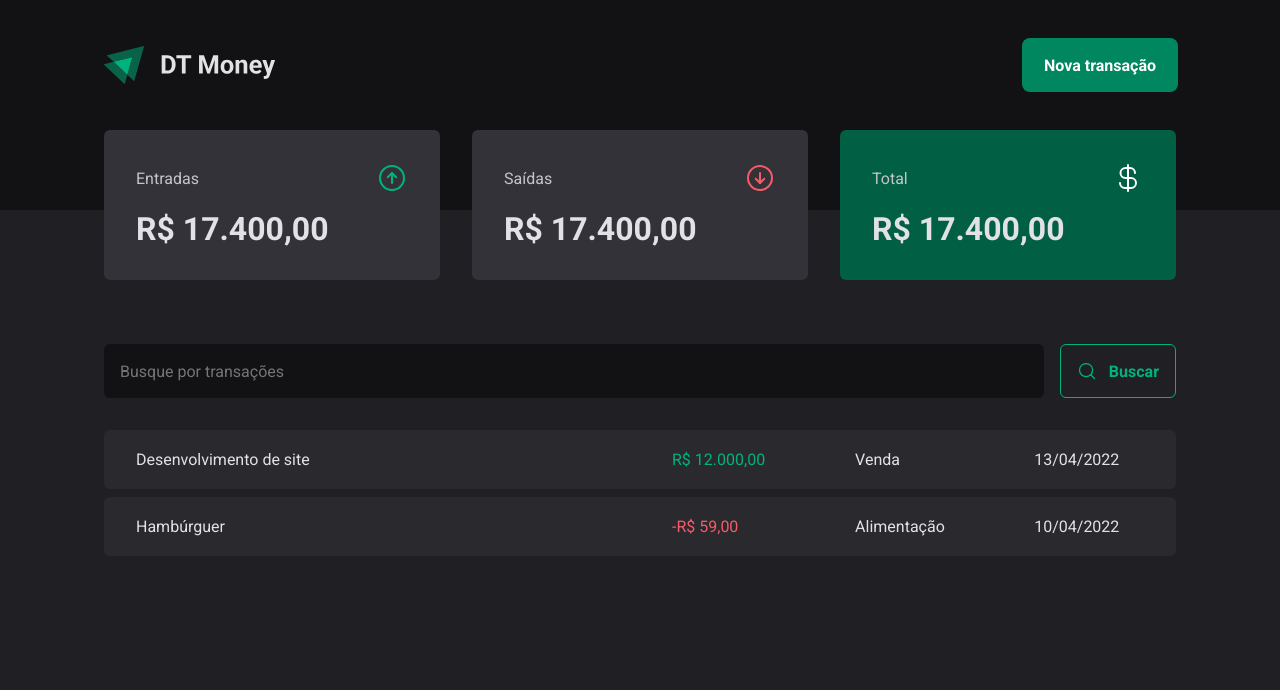
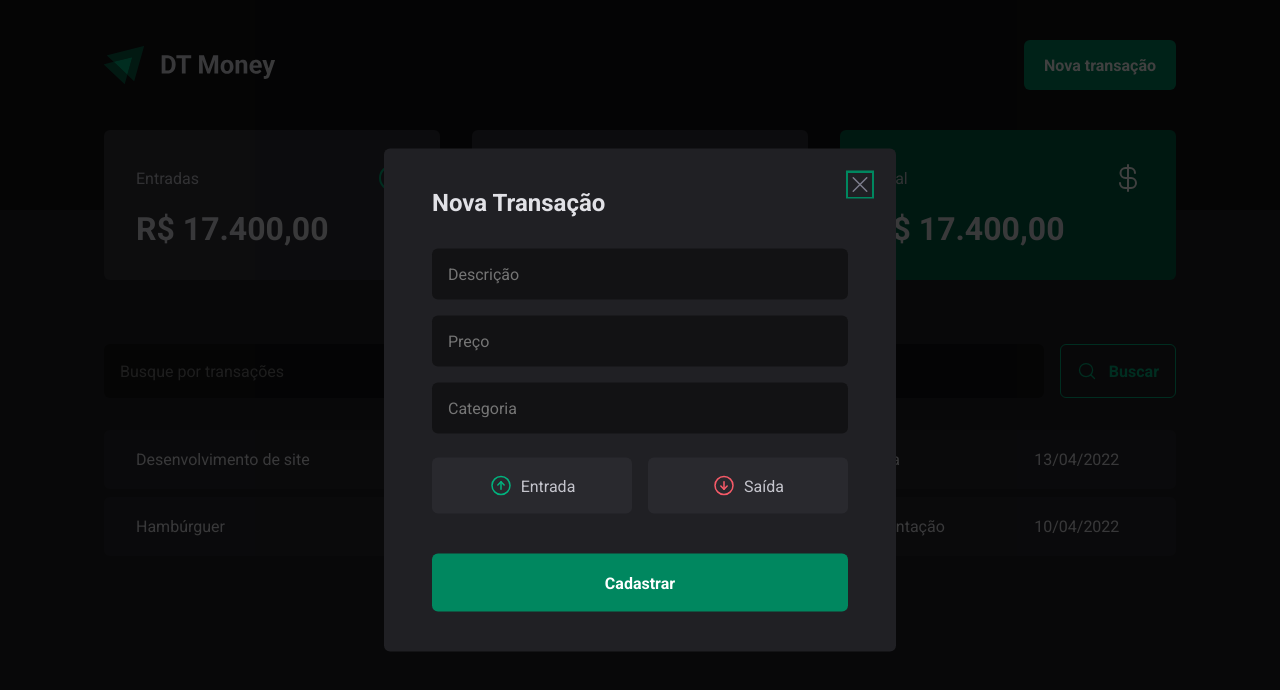
Before and after one commit to vinizer4/DT-Money, a React (Vite) app: page / in a window 1280 px wide. Both pictures are taken after a click on the button "Nova transação". Shown: the top 690 px of the page. Built offline with nearby package versions, Linux system fonts and the light colour scheme.

Commit message:
Estrutura visual - Finalizada

```diff
--- a/package.json
+++ b/package.json
@@ -9,6 +9,8 @@
     "preview": "vite preview"
   },
   "dependencies": {
+    "@radix-ui/react-dialog": "^1.0.0",
+    "@radix-ui/react-radio-group": "^1.0.0",
     "phosphor-react": "^1.4.1",
     "react": "^18.2.0",
     "react-dom": "^18.2.0",
--- a/src/components/Header/index.tsx
+++ b/src/components/Header/index.tsx
@@ -1,6 +1,8 @@
 import { HeaderContainer, HeaderContent, NewTransactionButton } from "./styles";
+import * as Dialog from '@radix-ui/react-dialog'
 
 import logoImg from '../../assets/logo.svg'
+import { NewTransactionModal } from "../NewTransactionModal";
 
 export function Header() {
     return (
@@ -8,7 +10,16 @@
             <HeaderContent>
                 <img src={logoImg} alt="" />
 
-                <NewTransactionButton>Nova transação</NewTransactionButton>
+                <Dialog.Root>
+                    <Dialog.Trigger asChild>
+                        <NewTransactionButton>
+                            Nova transação
+                        </NewTransactionButton>
+                    </Dialog.Trigger>
+
+                    <NewTransactionModal />
+                </Dialog.Root>
+
             </HeaderContent>
         </HeaderContainer>
     )
--- a/src/components/Header/styles.ts
+++ b/src/components/Header/styles.ts
@@ -1,4 +1,5 @@
 import styled from "styled-components";
+import * as Dialog from '@radix-ui/react-dialog'
 
 export const HeaderContainer = styled.header`
     background: ${props => props.theme["gray-900"]};
--- /dev/null
+++ b/src/components/NewTransactionModal/index.tsx
@@ -0,0 +1,43 @@
+import * as Dialog from "@radix-ui/react-dialog";
+import { ArrowCircleDown, ArrowCircleUp, X } from "phosphor-react";
+import { CloseButton, Content, Overlay, TransactionType, TransactionTypeButton } from "./styles";
+
+export function NewTransactionModal() {
+  return (
+    <Dialog.Portal>
+      <Overlay />
+
+      <Content>
+        <Dialog.Title>Nova Transação</Dialog.Title>
+
+        <CloseButton>
+            <X size={24} />
+        </CloseButton>
+
+        <form action="">
+            <input type="text" placeholder="Descrição" required/>
+            <input type="number" placeholder="Preço" required/>
+            <input type="text" placeholder="Categoria" required/>
+
+            <TransactionType>
+                <TransactionTypeButton variant="income" value="income">
+                    <ArrowCircleUp size={24} />
+                    Entrada
+                </TransactionTypeButton>
+
+                <TransactionTypeButton variant="outcome" value="outcome">
+                    <ArrowCircleDown size={24} />
+                    Saída
+                </TransactionTypeButton>
+            </TransactionType>
+
+            <button type="submit">
+                Cadastrar
+            </button>
+        </form>
+
+
+      </Content>
+    </Dialog.Portal>
+  );
+}
--- /dev/null
+++ b/src/components/NewTransactionModal/styles.ts
@@ -0,0 +1,114 @@
+import react from '@vitejs/plugin-react';
+import styled from 'styled-components';
+import * as Dialog from '@radix-ui/react-dialog';
+import * as RadioGroup from '@radix-ui/react-radio-group';
+
+export const Overlay = styled(Dialog.Overlay)`
+    position: fixed;
+    width: 100vw;
+    height: 100vh;
+    inset: 0;
+    background: rgba(0, 0, 0, 0.75);
+`;
+
+export const Content = styled(Dialog.Content)`
+    min-width: 32rem;
+    border-radius: 6px;
+    padding: 2.5rem 3rem;
+    background: ${props => props.theme["gray-800"]};
+
+    position: fixed;
+    top: 50%;
+    left: 50%;
+    transform: translate(-50%, -50%);
+
+    form {
+        margin-top: 2rem;
+
+        display: flex;
+        flex-direction: column;
+        gap: 1rem;
+
+        input {
+            border-radius: 6px;
+            border: 0;
+            background: ${props => props.theme["gray-900"]};
+            color: ${props => props.theme["gray-300"]};
+            padding: 1rem;
+
+            &:placeholder {
+                color: ${props => props.theme["gray-500"]};
+            }
+        }
+
+        button[type="submit"] {
+            height: 58px;
+            border: 0;
+            background: ${props => props.theme["green-500"]};
+            color: ${props => props.theme.white};
+            font-weight: bold;
+            padding: 0 1.25rem;
+            border-radius: 6px;
+            margin-top: 1.5rem;
+            cursor: pointer;
+
+            &:hover {
+                background: ${props => props.theme["green-700"]};
+                transition: background-color 0.2s;
+            }
+        }
+    }
+`;
+
+export const CloseButton = styled(Dialog.Close)`
+    position: absolute;
+    background: transparent;
+    border: 0;
+    top: 1.5rem;
+    right: 1.5rem;
+    line-height: 0;
+    cursor: pointer;
+    color: ${props => props.theme["gray-500"]};
+`;
+
+export const TransactionType = styled(RadioGroup.Root)`
+    display: grid;
+    grid-template-columns: repeat(2, 1fr);
+    gap: 1rem;
+    margin-top: 0.5rem;
+`;
+
+interface TransactionTypeButtonProps {
+    variant: 'income' | 'outcome';
+}
+
+export const TransactionTypeButton = styled(RadioGroup.Item)<TransactionTypeButtonProps>`
+    background: ${props => props.theme["gray-700"]};
+    padding: 1rem;
+    display: flex;
+    align-items: center;
+    justify-content: center;
+    gap: 0.5rem;
+    border-radius: 6px;
+    cursor: pointer;
+    border: 0;
+    color: ${props => props.theme["gray-300"]};
+
+    svg {
+        color: ${props => props.variant === 'income' ? props.theme["green-300"] : props.theme["red-300"]};
+    }
+
+    &[data-state='unchecked']:hover {
+        transition: background-color 0.2s;
+        background: ${props => props.theme['gray-600']};
+    }
+
+    &[data-state='checked'] {
+        color: ${props => props.theme.white};
+        background: ${props => props.variant === 'income' ? props.theme["green-500"] : props.theme["red-500"]};
+
+        svg {
+            color: ${props => props.theme.white}
+        }
+    }
+`;
```
Also changed, not shown: 1 other file (tests, documents, lock files or other folders).
